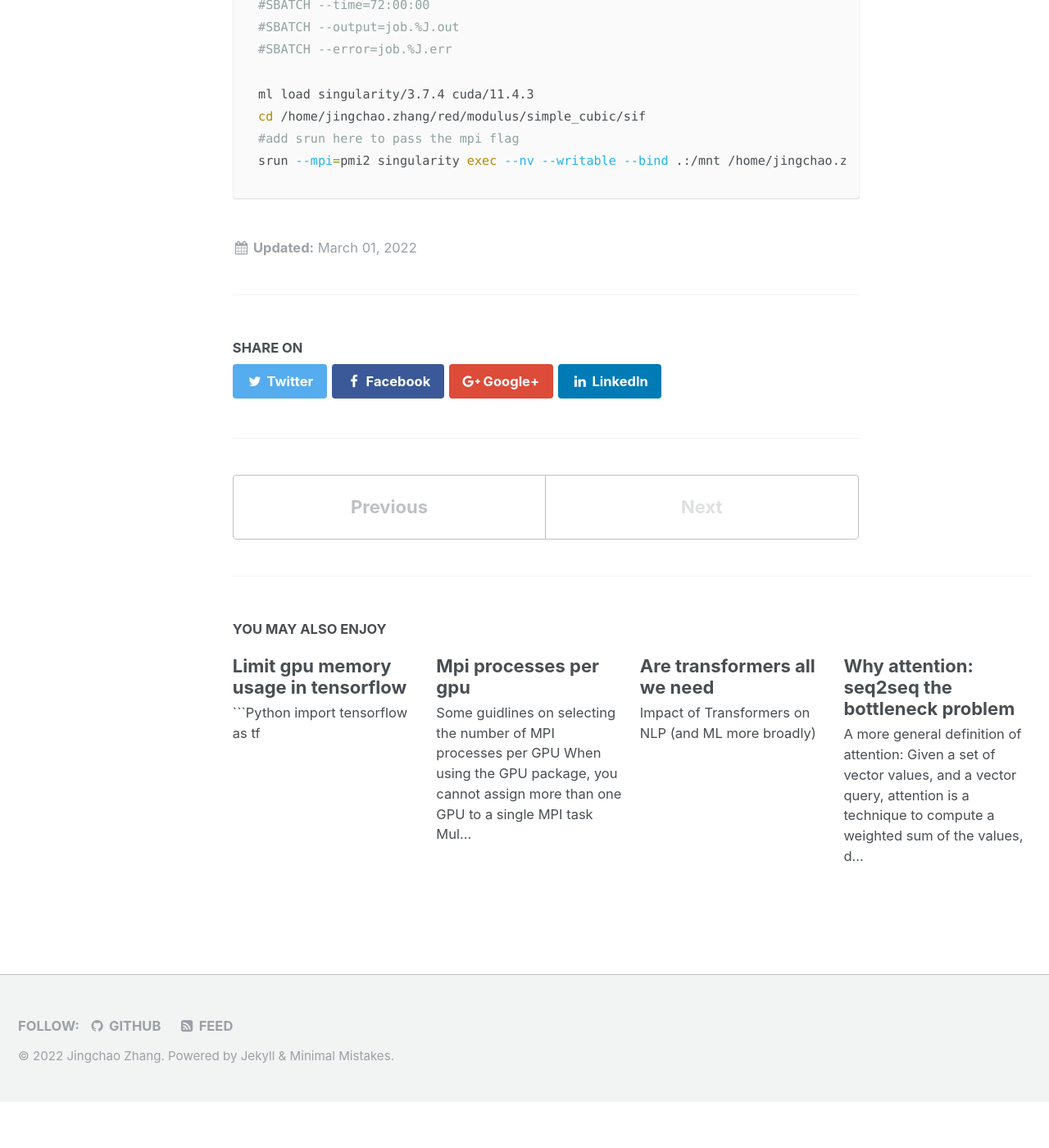
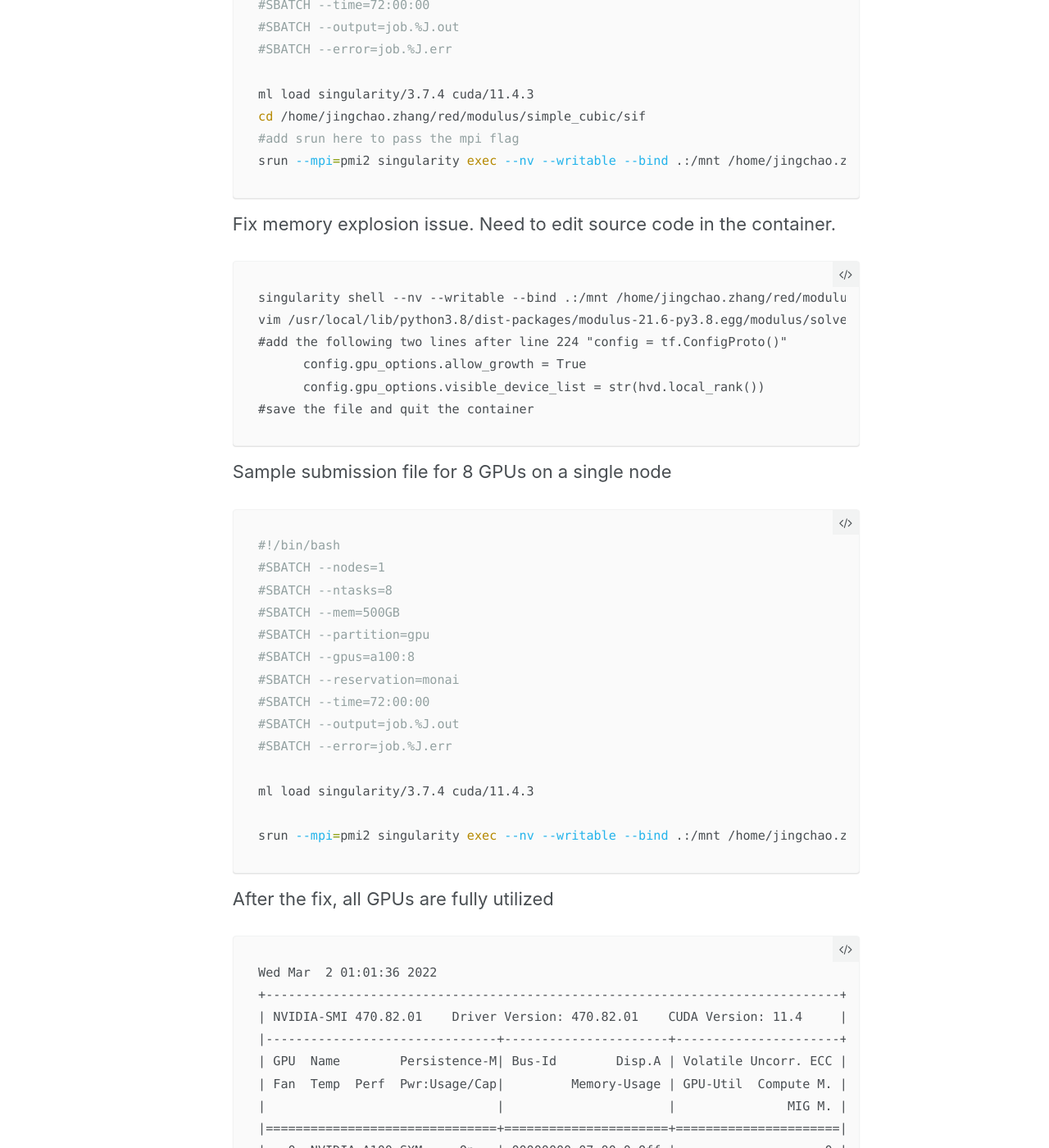
Before and after one commit to JingchaoZhang/JingchaoZhang.github.io, a Jekyll site: the page built from _posts/2022-03-01-NVIDIA Modulus Singularity Run on GPU.md, in a window 1280 px wide and 1400 px high, scrolled down 1126 px. Shown: the whole window at 82% size. Built offline with Jekyll 4.4.1, drawn with Linux system fonts in a browser that asks for light colours; before the commit the page ends 2470 px from its top, so only the background shows below that; some of the changed text lies outside the part shown.

Commit message:
Update 2022-03-01-NVIDIA Modulus Singularity Run on GPU.md

````diff
--- a/_posts/2022-03-01-NVIDIA Modulus Singularity Run on GPU.md
+++ b/_posts/2022-03-01-NVIDIA Modulus Singularity Run on GPU.md
@@ -43,3 +43,75 @@ cd /home/jingchao.zhang/red/modulus/simple_cubic/sif
 #add srun here to pass the mpi flag
 srun --mpi=pmi2 singularity exec --nv --writable --bind .:/mnt /home/jingchao.zhang/red/modulus/sif/modulus python -u /mnt/simple_cubic.py
 ```
+
+Fix memory explosion issue. Need to edit source code in the container.
+```
+singularity shell --nv --writable --bind .:/mnt /home/jingchao.zhang/red/modulus/sif/modulus
+vim /usr/local/lib/python3.8/dist-packages/modulus-21.6-py3.8.egg/modulus/solver.py
+#add the following two lines after line 224 "config = tf.ConfigProto()"
+      config.gpu_options.allow_growth = True
+      config.gpu_options.visible_device_list = str(hvd.local_rank())
+#save the file and quit the container
+```
+
+Sample submission file for 8 GPUs on a single node
+```bash
+#!/bin/bash
+#SBATCH --nodes=1
+#SBATCH --ntasks=8
+#SBATCH --mem=500GB
+#SBATCH --partition=gpu
+#SBATCH --gpus=a100:8
+#SBATCH --reservation=monai
+#SBATCH --time=72:00:00
+#SBATCH --output=job.%J.out
+#SBATCH --error=job.%J.err
+
+ml load singularity/3.7.4 cuda/11.4.3
+
+srun --mpi=pmi2 singularity exec --nv --writable --bind .:/mnt /home/jingchao.zhang/red/modulus/sif/modulus horovodrun -np 8 python -u /mnt/simple_cubic_multiGPU.py
+```
+
+After the fix, all GPUs are fully utilized
+```
+Wed Mar  2 01:01:36 2022
++-----------------------------------------------------------------------------+
+| NVIDIA-SMI 470.82.01    Driver Version: 470.82.01    CUDA Version: 11.4     |
+|-------------------------------+----------------------+----------------------+
+| GPU  Name        Persistence-M| Bus-Id        Disp.A | Volatile Uncorr. ECC |
+| Fan  Temp  Perf  Pwr:Usage/Cap|         Memory-Usage | GPU-Util  Compute M. |
+|                               |                      |               MIG M. |
+|===============================+======================+======================|
+|   0  NVIDIA A100-SXM...  On   | 00000000:07:00.0 Off |                    0 |
+| N/A   42C    P0   158W / 400W |  18749MiB / 81251MiB |    100%      Default |
+|                               |                      |             Disabled |
++-------------------------------+----------------------+----------------------+
+|   1  NVIDIA A100-SXM...  On   | 00000000:0F:00.0 Off |                    0 |
+| N/A   40C    P0   163W / 400W |  19901MiB / 81251MiB |     80%      Default |
+|                               |                      |             Disabled |
++-------------------------------+----------------------+----------------------+
+|   2  NVIDIA A100-SXM...  On   | 00000000:47:00.0 Off |                    0 |
+| N/A   42C    P0   157W / 400W |  19901MiB / 81251MiB |     98%      Default |
+|                               |                      |             Disabled |
++-------------------------------+----------------------+----------------------+
+|   3  NVIDIA A100-SXM...  On   | 00000000:4E:00.0 Off |                    0 |
+| N/A   42C    P0   165W / 400W |  19901MiB / 81251MiB |    100%      Default |
+|                               |                      |             Disabled |
++-------------------------------+----------------------+----------------------+
+|   4  NVIDIA A100-SXM...  On   | 00000000:87:00.0 Off |                    0 |
+| N/A   55C    P0   173W / 400W |  19901MiB / 81251MiB |     99%      Default |
+|                               |                      |             Disabled |
++-------------------------------+----------------------+----------------------+
+|   5  NVIDIA A100-SXM...  On   | 00000000:90:00.0 Off |                    0 |
+| N/A   55C    P0   178W / 400W |  19901MiB / 81251MiB |    100%      Default |
+|                               |                      |             Disabled |
++-------------------------------+----------------------+----------------------+
+|   6  NVIDIA A100-SXM...  On   | 00000000:B7:00.0 Off |                    0 |
+| N/A   53C    P0   143W / 400W |  19901MiB / 81251MiB |    100%      Default |
+|                               |                      |             Disabled |
++-------------------------------+----------------------+----------------------+
+|   7  NVIDIA A100-SXM...  On   | 00000000:BD:00.0 Off |                    0 |
+| N/A   56C    P0   194W / 400W |  18749MiB / 81251MiB |    100%      Default |
+|                               |                      |             Disabled |
++-------------------------------+----------------------+----------------------+
+```
````
